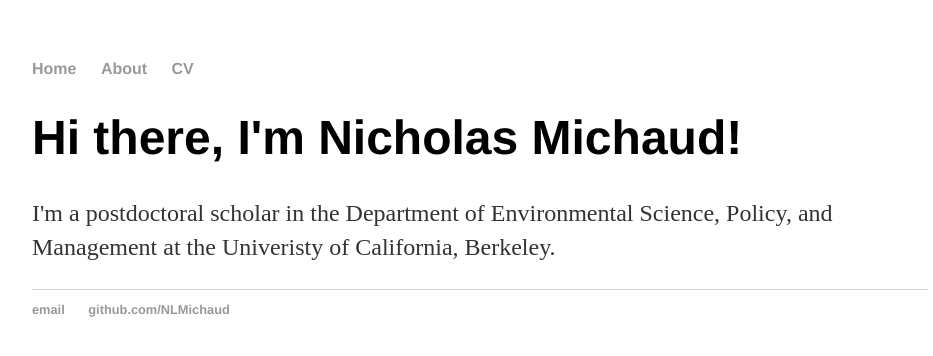
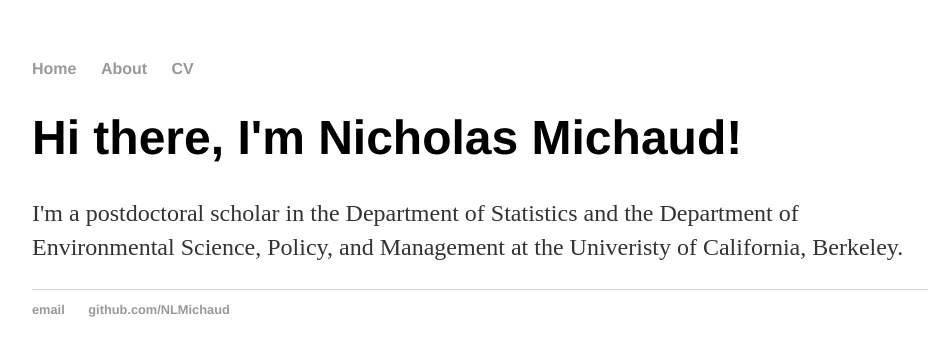
Before and after one commit to NLMichaud/NLMichaud.github.io, a Jekyll site: the page built from index.html, in a window 1280 px wide. Shown: the top 356 px of the page, without its empty margins (160-1093 px from the left). Built offline with Jekyll 4.4.1, drawn with Linux system fonts in a browser that asks for light colours.

Commit message:
Update index.html

```diff
--- a/index.html
+++ b/index.html
@@ -4,5 +4,5 @@ title: Nicholas Michaud
 ---
 <div class="blurb">
 	<h1>Hi there, I'm Nicholas Michaud!</h1>
-	<p>I'm a postdoctoral scholar in the Department of Environmental Science, Policy, and Management at the Univeristy of California, Berkeley.</a></p>
+	<p>I'm a postdoctoral scholar in the Department of Statistics and the Department of Environmental Science, Policy, and Management at the Univeristy of California, Berkeley.</a></p>
 </div><!-- /.blurb -->
```
